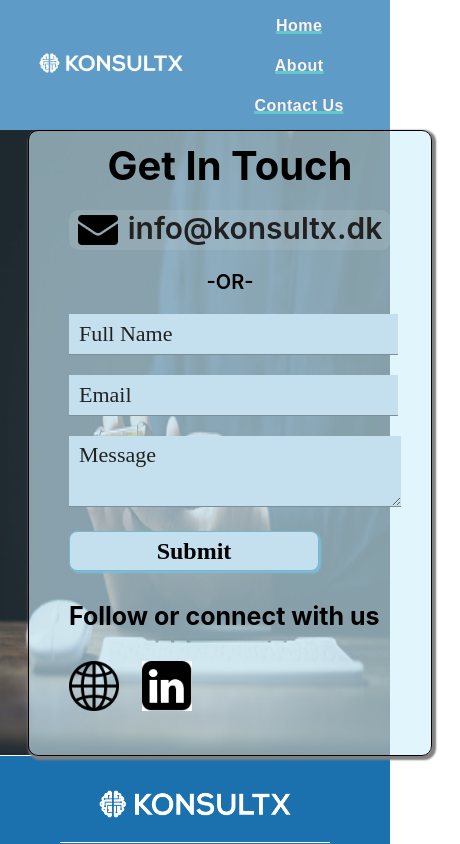
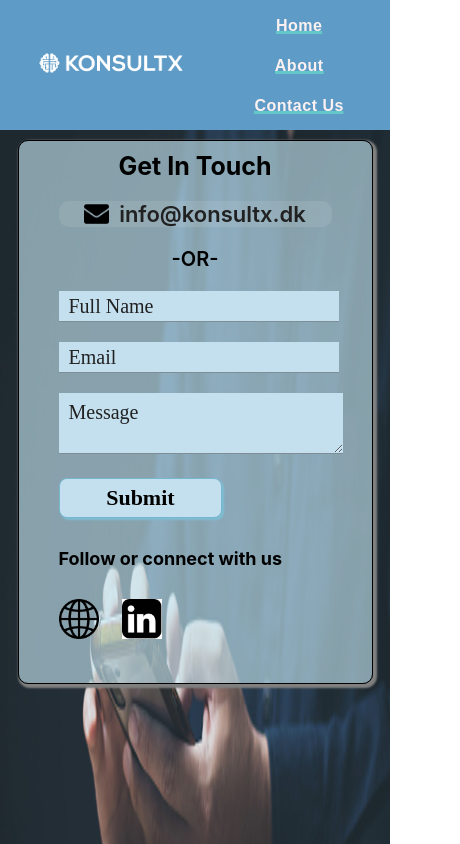
Before and after one commit to 27ManishaPatel/Konsultx, a React (Create React App) app: page /Konsultx/Contact-Us in a window 390 px wide. Shown: the top 844 px of the page, 460 px wide, since content can reach past the window. Built offline with nearby package versions, Linux system fonts and the light colour scheme; a web font is replaced by a local one.

Commit message:
added media queries

```diff
--- a/src/components/About/About.component.js
+++ b/src/components/About/About.component.js
@@ -12,12 +12,9 @@
         <div className="about-heading-container">
           <div className="about-content">
             <h1 className="about-heading">About Us.</h1>
-              <p className="about-para">KonsultX is based in Copenhagen, Denmark and we provide SAP Consulting Services with special focus on quality of deliverables and reducing total cost of ownership.
-                {/*There's this notion that to grow a business,
-              you have to be ruthless. But we know there's a better way to grow. One where what's good for the bottom line is also good for customers.
-               We believe businesses can grow with a conscience, and succeed with a soul — and that they can do it with inbound.
-                That's why we've created an ecosystem uniting software, education,
-              and community to help businesses grow better every day.</p> */}
+              <p className="about-para">KonsultX is based in Copenhagen,
+              Denmark and we provide SAP Consulting Services with special focus on
+              quality of deliverables and reducing total cost of ownership.
               </p>
           </div>
           <img src={aboutLogo} alt='girl' className="about-image"></img>
@@ -34,15 +31,7 @@
           Business Center, Intelligent Capture for SAP and OpenText Archive Center.
           </p>
         </div>
-        {/* <div className="partners-info">
-          <div className="partner-profile">Partner 1</div>
-          <div className="partner-profile">Partner 2</div>
-          <div className="partner-profile">Partner 3</div>
-        </div>
-        */}
       </div>
-
-
       <Footer />
     </div>
   )
--- a/src/components/About/About.styles.css
+++ b/src/components/About/About.styles.css
@@ -65,31 +65,58 @@
   text-align: left;
   line-height: 35px;
 }
-.partners-info{
-  border: 1px solid black;
-  display: flex;
-  justify-content: space-evenly;
+@media screen and (max-width: 1200px){
+
+   .about-heading-container{
+     width: 90%;
+   }
+   .about-para{
+     font-size: 22px;
+     line-height: 30px;
+   }
+   .about-image{
+     width: 60%;
+     border-radius: 170px 100px 170px 0px;
+   }
+   .about-partner-container{
+     width: 90%;
+   }
+   .about-partner-content{
+     margin-bottom: 30px;
+   }
 }
-.partner-profile{
-  border: 1px solid black;
-  width: 400px;
-  height: 400px;
-  margin: 10px;
-}
-
-@media screen and (max-width: 768px){
+@media screen and (max-width: 992px){
   .about-container{
-     margin-bottom: 20px;
      border-bottom-left-radius: 0%;
    }
+
    .about-heading-container{
-     width: 760px;
-     padding-top: 30px;
+     width: 90%;
+     display: flex;
      flex-direction: column;
-     align-items: center;
    }
    .about-content{
-     margin: 10px;
+     margin-right: 30px;
+     margin-bottom: 20px;
+   }
+
+   .about-image{
+     width: 99%;
+     border-radius: 200px 100px 200px 0px;
+   }
+   .about-partner-container{
+     width: 90%;
+   }
+   .about-partner-para{
+    margin: 10px;
+     font-size: 22px;
+     text-align: center;
+     text-align: justify;
+   }
+}
+@media screen and (max-width: 768px){
+   .about-heading-container{
+     width: 90%;
    }
    .about-heading{
   text-align: center;
@@ -100,64 +127,71 @@
      font-size: 24px;
      text-align: justify;
    }
+   .about-partner-container{
+     width: 90%;
+     margin-bottom: 30px;
+   }
+   .about-partner-heading{
+     font-size: 45px;
+   }
+}
+@media screen and (max-width: 600px){
+  .about-container{
+    background-color: aliceblue;
+     align-items: center;
+     margin: auto;
+     margin-bottom: 20px;
+     border-bottom-left-radius: 30%;
+   }
+   .about-heading-container{
+     width: 90%;
+   }
+   .about-heading{
+   font-size: 50px;
+   }
+   .about-para{
+     font-size: 20px;
+   }
    .about-image{
-     width: 700px;
-   }
-   .about-partner-container{
-     width: 760px;
-     margin-bottom: 30px;
+     border-radius: 150px 50px 150px 0px;
    }
    .about-partner-content{
      margin-bottom: 30px;
    }
    .about-partner-heading{
-     font-size: 45px;
-   }
-   .about-partner-para{
-    margin: 10px;
-     font-size: 22px;
-     text-align: center;
-     text-align: justify;
-   }
-   .partner-profile{
-     width: 200px;
-     height: 200px;
-   }
+    font-size: 45px;
+  }
 }
 @media screen and (max-width: 480px){
   .about-container{
-    margin-bottom: 20px;
+    margin-bottom: 0px;
     border-bottom-left-radius: 0%;
   }
   .about-heading-container{
-    width: 460px;
+    width: 90%;
     padding-top: 10px;
   }
   .about-content{
     margin: 5px;
   }
   .about-heading{
-  font-size: 50px;
+  font-size: 40px;
   }
   .about-para{
-    font-size: 20px;
+    font-size: 18px;
   }
   .about-image{
-    width: 470px;
-    border-radius: 0px 150px 0px 150px;
+    width: 99%;
+    border-radius: 0px 100px 0px 100px;
   }
   .about-partner-container{
-    width: 460px;
-    margin-bottom: 20px;
-  }
-  .about-partner-content{
-    margin-bottom: 30px;
+    padding-top: 15px;
+    width: 90%;
   }
   .about-partner-heading{
-    font-size: 40px;
+    font-size: 35px;
   }
   .about-partner-para{
-   margin: 10px;
-  font-size: 20px;
+  font-size: 18px;
   }
 }
--- a/src/components/ContactUs/ContactUs.styles.css
+++ b/src/components/ContactUs/ContactUs.styles.css
@@ -63,7 +63,6 @@
   line-height: 20px;
 }
 .form-input::placeholder {
-
   padding-left: 0;
   color: #212121;
   font-size: 24px;
@@ -72,17 +71,13 @@
   font-family: 'Montserrat';
   background: rgb(196, 224, 238);
 }
-.text-danger{
-  color: #c02222;
-  font-size: 18px;
-}
 .form-textarea{
   height: 100px;
   padding: 10px;
   width: 97%;
 }
 .contactUs-btn {
-  width: 400px;
+  width: 100%;
   height: 50px;
   border: 1px solid rgb(116, 183, 207);
   background: rgb(196, 224, 238);
@@ -108,28 +103,47 @@
   cursor: pointer;
   margin-right: 23px;
 }
+@media screen and (max-width: 1200px){
+  .contact-us-wrapper{
+    width: 99%;
+    }
+    .contact-us-container{
+      padding: 40px ;
+    }
+    .konsultx-email-icon{
+      width: 40px;
+    }
+}
+@media screen and (max-width: 992px){
+  .contact-us-container{
+    padding: 30px ;
+  }
+  .konsultx-span{
+    font-size: 30px;
+  }
+  h3{
+    font-size: 25px;
+  }
+}
 @media screen and (max-width: 768px){
   .contact-us-wrapper{
-     margin-left: 0px;
-    width: 760px;
-    display: block;
+    width: 100%;
     }
     .contact-us-image-container{
      width: 100%;
-     height: 665px;
-      float: left;
-      position: absolute;
-      box-shadow: 0px 0px 0px 0px gray;
+     height: 85%;
+     float: right;
+     position: absolute;
     }
     .contact-us-image{
       box-shadow: 0px 0px 0px 0px gray;
     }
     .contact-us-container{
-      margin: auto;
       position: relative;
       background-color: rgba(203, 238, 250, 0.6);
       width: 70%;
-      padding: 10px  40px;
+      padding: 10px 40px;
+      margin: 10px 0px;
     }
     .contact-us-heading{
       margin-bottom: 20px;
@@ -159,7 +173,7 @@
       height: 50px;
     }
     .contactUs-btn {
-      width: 250px;
+      width: 60%;
       height: 40px;
       margin-top: 20px;
     }
@@ -167,15 +181,70 @@
       font-size: 25px;
     }
 }
+@media screen and (max-width: 600px){
+  .contact-us-image-container{
+    height: 99%;
+   }
+   .contact-us-heading{
+    font-size: 30px;
+  }
+  .konsultx-email-icon{
+    width: 30px;
+  }
+  .konsultx-span{
+    font-size: 25px;
+  }
+  .form-input {
+    height: 30px;
+  }
+  .form-input::placeholder {
+    font-size: 20px;
+  }
+  .form-textarea{
+    height: 40px;
+  }
+  .contactUs-btn {
+    width: 60%;
+  }
+  h3{
+    font-size: 22px;
+  }
+}
 @media screen and (max-width: 480px){
-  .contact-us-wrapper{
-    margin-left: 0px;
-    width: 460px;
-    display: block;
-    }
-    .contact-us-image-container{
-     width: 100%;
-     height: 625px;
-    }
+  .contact-us-image-container{
+    height: 120%;
+   }
+   .contact-us-heading{
+    font-size: 25px;
+  }
+  .konsultx-email-icon{
+    width: 25px;
+  }
+  .konsultx-span{
+    font-size: 22px;
+  }
+  .form-input {
+    height: 30px;
+  }
+  .form-input::placeholder {
+    font-size: 20px;
+  }
+  .form-textarea{
+    height: 40px;
+  }
+  .contactUs-btn {
+    width: 60%;
+    font-size: 22px;
+  }
+  h3{
+    font-size: 18px;
+  }
+  .media-icons {
+    margin-top: 20px 20px;
+  }
+  .media-icons img {
+    width: 40px;
+    height: 40px;
+  }
 
 }
--- a/src/components/Header/Header.styles.css
+++ b/src/components/Header/Header.styles.css
@@ -27,7 +27,6 @@
 list-style: none;
 margin: 10px 30px;
 font-size: 25px;
-
 }
 .nav-list{
   text-decoration: none;
@@ -66,11 +65,16 @@
 }
 @media screen and (max-width: 992px) {
   .header-content{
-    width: 90%;
+    width: 99%;
   }
   .headerLogo{
     width: 300px;
   }
+  .nav-container ul li{
+    list-style: none;
+    margin: 10px 20px;
+    font-size: 23px;
+    }
 }
 
 @media screen and (max-width: 768px){
@@ -93,7 +97,7 @@
     width: 99%;
   }
   .headerLogo{
-    width: 180px;
+    width: 170px;
   }
   .nav-container ul li{
   margin: 10px 10px;
```
